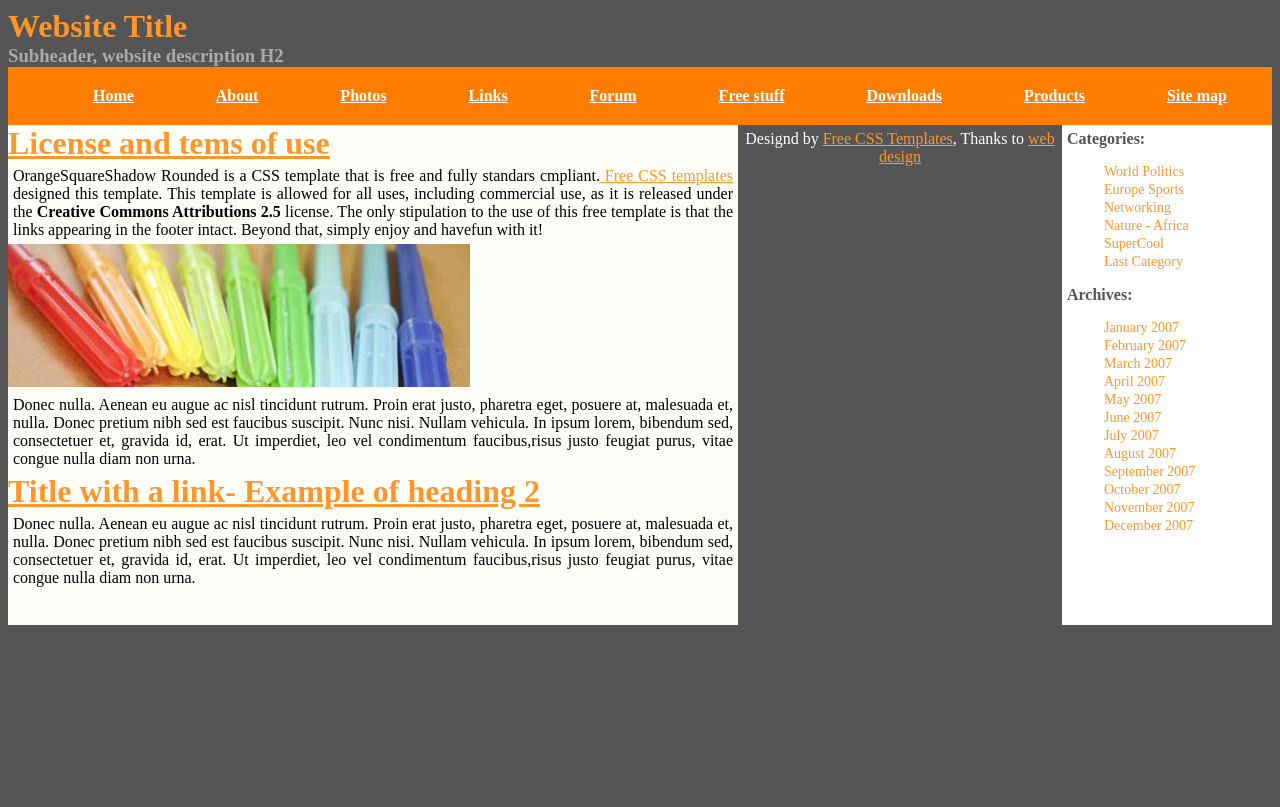
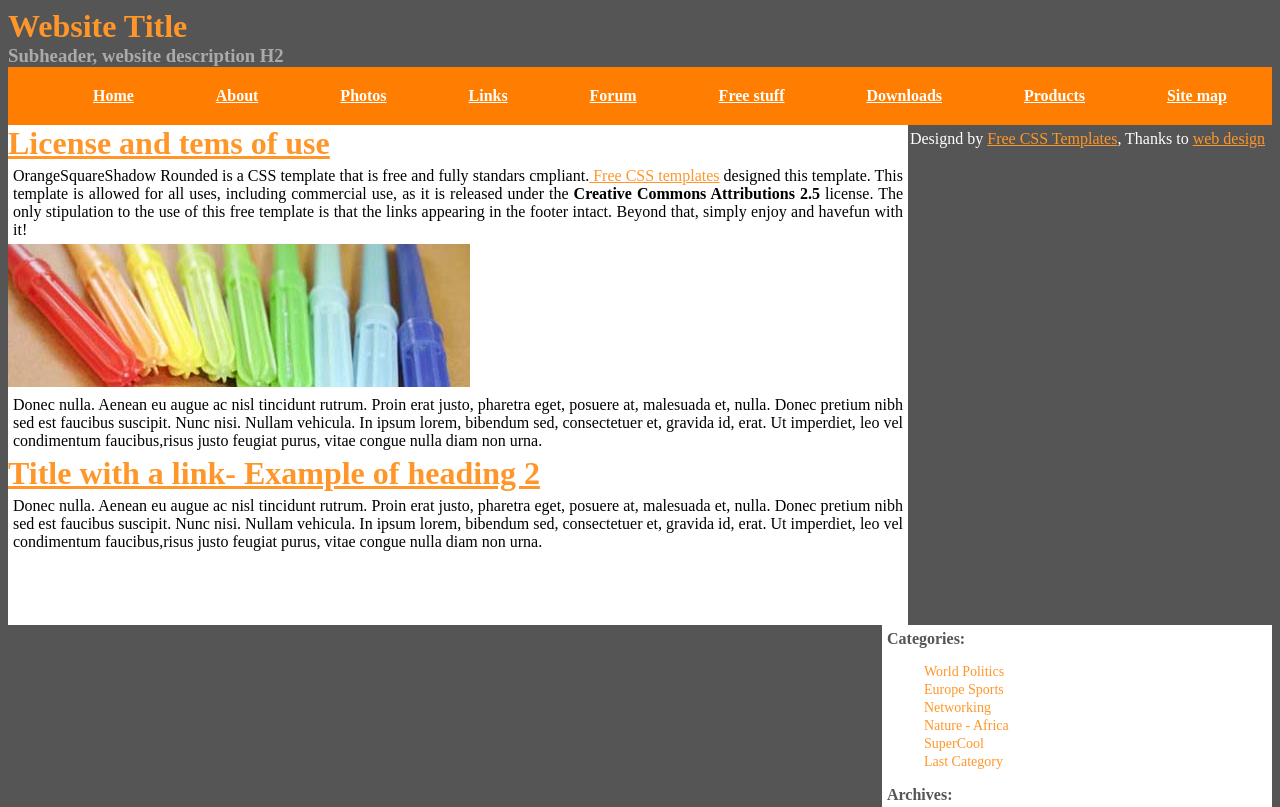
Before and after one commit to YomaraDiaz06/Prueba_Fundamentos, a plain HTML site: page index.html in a window 1280 px wide. Shown: the top 807 px of the page. Drawn offline with Linux system fonts and the light colour scheme.

Commit message:
Yomara Diaz

```diff
--- a/css/index.css
+++ b/css/index.css
@@ -8,9 +8,9 @@ body{
 }
 .main{
 	/*background-color: #FFF;*/
-	width: 940 px;
+	width: 800 px;
 	height: 600 px;
-	margin: 10px 15px 20px 30px;
+	margin: 50px 50px;
 	margin: 0 auto;
 	position: relative;
 }
@@ -62,13 +62,13 @@ nav a {
 }
 
 .paragraph{
-	float: left;
-	background-color: #fffffa;
+	float: left ;
+	background-color: #ffffff;
 	border: 0px solid #ccc;
 	padding: 0;
-	margin: 0;
+	margin: 10 px, 10 px;
 	height: 500px;
-	width: 730px;
+	width: 900px;
 }
 
 p {
@@ -82,9 +82,9 @@ p {
 .lista{
 	float: right;
 	background-color: #ffffff;
-	border: 0px solid #ffffff;
+	/*border: 0px solid #ffffff;*/
 	height: 500px;
-	width: 210px;
+	width: 390px;
 }
 dt{
 	color: #FF962A;
@@ -95,7 +95,7 @@ h4{
 	color: #555555;
 	margin: 5px;
 }
-.final{
+.piepag{
 	color: #ffffff;
 	text-align: center;
 }
--- a/index.html
+++ b/index.html
@@ -5,7 +5,6 @@
 	<link rel="stylesheet" type="text/css" href="css/index.css">
 </head>
 <body>
-
  	<div class="main">
  		<header>
  			<h1>Website Title</h1>
@@ -23,15 +22,18 @@
 				<li><a href="">Downloads</a></li>
 				<li><a href="">Products</a></li>
 				<li><a href="">Site map</a></li>
-
  			</ul>
  		</nav>
  	<div class="paragraph">
 			<h1><a href= "">License and tems of use</a></h1>
 			<p>OrangeSquareShadow Rounded is a CSS template that is free and fully standars cmpliant.<a href=""> Free CSS templates</a> designed this template. This template is allowed for all uses, including commercial use, as it is released under the <b>Creative Commons Attributions 2.5 </b> license. The only stipulation to the use of this free template is that the links appearing in the footer intact. Beyond that, simply enjoy and havefun with it!</p>
-			<img src="images/pic.jpg">
+
+			<img src="images/pic.jpg" >
+
 			<p>Donec nulla. Aenean eu augue ac nisl tincidunt rutrum. Proin erat justo, pharetra eget, posuere at, malesuada et, nulla. Donec pretium nibh sed est faucibus suscipit. Nunc nisi. Nullam vehicula. In ipsum lorem, bibendum sed, consectetuer et, gravida id, erat. Ut imperdiet, leo vel condimentum faucibus,risus justo feugiat purus, vitae congue nulla diam non urna. </p>
+
 			<h1><a href= "">Title with a link- Example of heading 2</a></h1>
+
 			<p>Donec nulla. Aenean eu augue ac nisl tincidunt rutrum. Proin erat justo, pharetra eget, posuere at, malesuada et, nulla. Donec pretium nibh sed est faucibus suscipit. Nunc nisi. Nullam vehicula. In ipsum lorem, bibendum sed, consectetuer et, gravida id, erat. Ut imperdiet, leo vel condimentum faucibus,risus justo feugiat purus, vitae congue nulla diam non urna.</p>
 	</div>
  	    <div class="lista">
@@ -60,9 +62,7 @@
 					<dt>December 2007</dt>
 				</ul>
 		</div>
-
-
 	</div>
-	<p class="final">Designd by <a href=""> Free CSS Templates</a>, Thanks to <a href=""> web design</a> </p>
+	<p class="piepag">Designd by <a href=""> Free CSS Templates</a>, Thanks to <a href=""> web design</a> </p>
 </body>
 </html>
```
Lines whose indentation alone changed are shown as unchanged.
